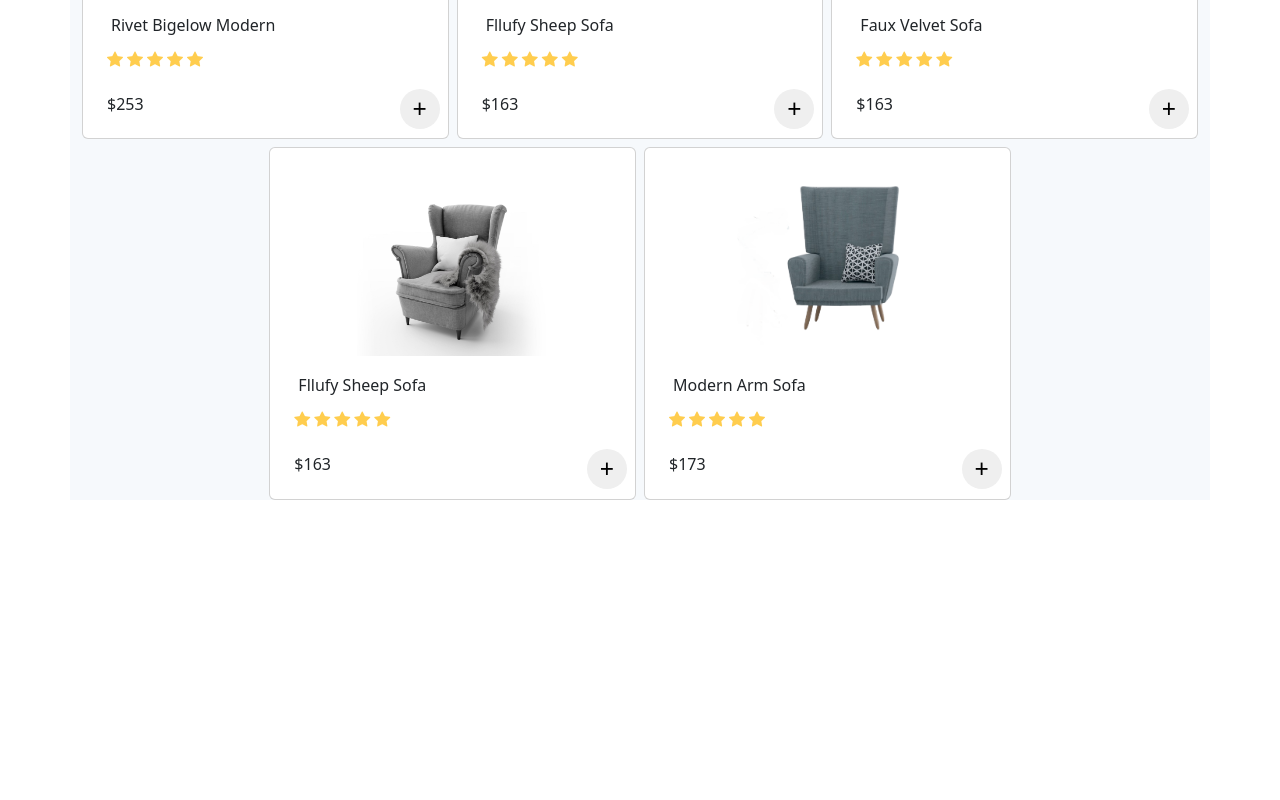
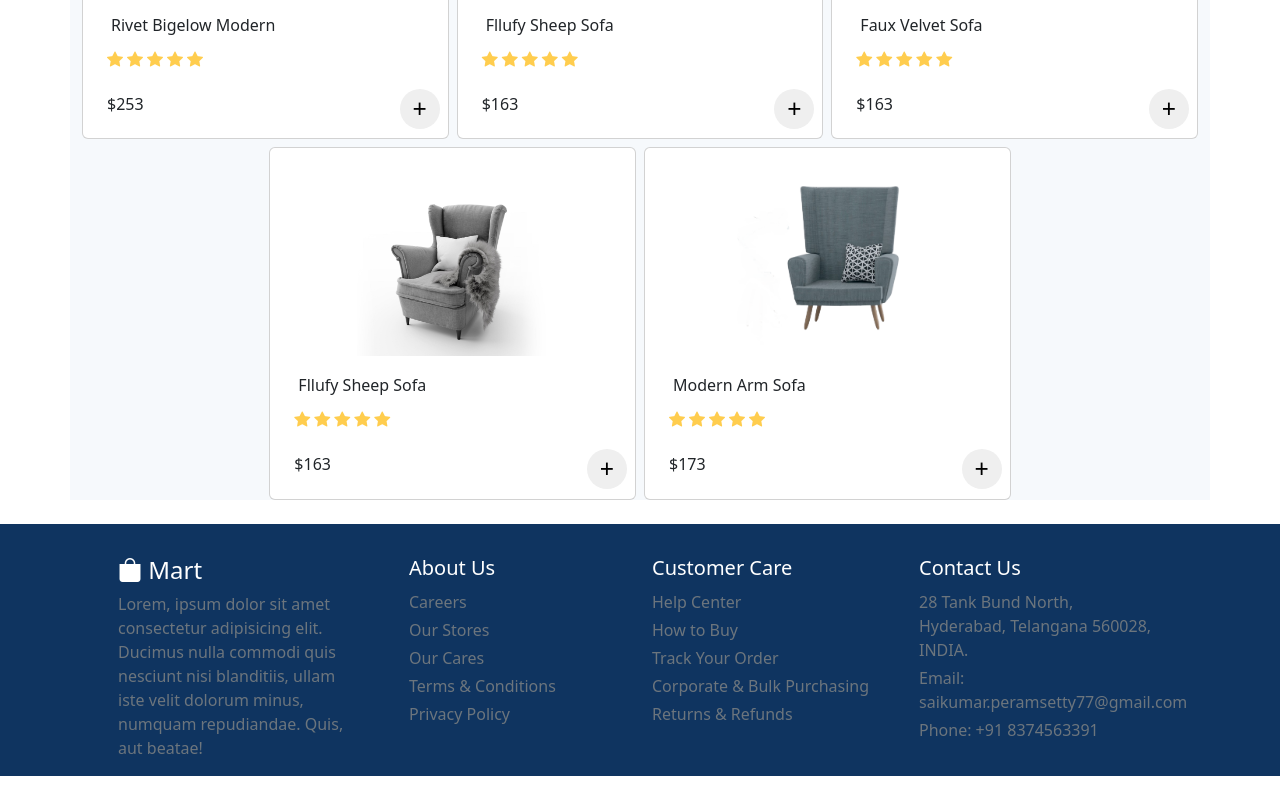
Before and after one commit to saikumarperamsetty/AchiversIT, a React (Create React App) app in the folder React/ecommerce/: page / in a window 1280 px wide. Shown: the part 4282-5082 px from the top of the page. Before the commit the page ends 4806 px from the top, so only its background shows below. Built offline with nearby package versions, Linux system fonts and the light colour scheme.

Commit message:
footer completed

```diff
--- /dev/null
+++ b/React/ecommerce/src/components/Footer/Footer.jsx
@@ -0,0 +1,52 @@
+import React from 'react'
+
+//for Footer
+const Footer = () => {
+  return (
+    <div style={{backgroundColor:'#0f3460'}}>
+
+    <div className='container pt-2'>
+    <div className="row m-4" style={{color:'white'}}>
+
+        <div className="col-md-3">
+            <h4><i className="bi bi-bag-fill"></i> Mart</h4>
+            <p style={{color:'#6C757D'}}>Lorem, ipsum dolor sit amet consectetur adipisicing elit. Ducimus nulla commodi quis nesciunt nisi blanditiis, ullam iste velit dolorum minus, numquam repudiandae. Quis, aut beatae!</p>
+        </div>
+
+        <div className="col-md-3">
+            <h5 className='ms-md-4'>About Us</h5>
+            <ul className='ms-md-4' style={{listStyle:'none', padding:'0px', color:'#6C757D'}}>
+                <li style={{padding:'2px 0px'}}>Careers</li>
+                <li style={{padding:'2px 0px'}}>Our Stores</li>
+                <li style={{padding:'2px 0px'}}>Our Cares</li>
+                <li style={{padding:'2px 0px'}}>Terms & Conditions</li>
+                <li style={{padding:'2px 0px'}}>Privacy Policy</li>
+            </ul>
+        </div>
+
+        <div className="col-md-3">
+            <h5>Customer Care</h5>
+            <ul style={{listStyle:'none', padding:'0px', color:'#6C757D'}}>
+                <li style={{padding:'2px 0px 2px 0px'}}>Help Center</li>
+                <li style={{padding:'2px 0px 2px 0px'}}>How to Buy</li>
+                <li style={{padding:'2px 0px 2px 0px'}}>Track Your Order</li>
+                <li style={{padding:'2px 0px 2px 0px'}}>Corporate & Bulk Purchasing</li>
+                <li style={{padding:'2px 0px 2px 0px'}}>Returns & Refunds</li>
+            </ul>
+        </div>
+        <div className="col-md-3">
+            <h5>Contact Us</h5>
+            <ul style={{listStyle:'none', padding:'0px', color:'#6C757D'}}>
+                <li style={{padding:'2px 0px 2px 0px'}}>28 Tank Bund North, Hyderabad, Telangana 560028, INDIA.</li>
+                <li style={{padding:'2px 0px 2px 0px'}}>Email: saikumar.peramsetty77@gmail.com</li>
+                <li style={{padding:'2px 0px 2px 0px'}}>Phone: +91 8374563391</li>
+            </ul>
+        </div>
+    </div>
+  </div>
+
+</div>
+  )
+}
+
+export default Footer
--- a/React/ecommerce/src/components/Home/Home.jsx
+++ b/React/ecommerce/src/components/Home/Home.jsx
@@ -5,6 +5,7 @@ import ServiceData from './ServiceData'
 import BigDiscount from './BigDiscount'
 import NewArrivals from './NewArrivals'
 import BestSales from './BestSales'
+import Footer from '../Footer/Footer'
 
 const Home = () => {
   return (
@@ -15,6 +16,7 @@ const Home = () => {
       <BigDiscount/>
       <NewArrivals/>
       <BestSales/>
+      <Footer/>
     </div>
   )
 }
```
